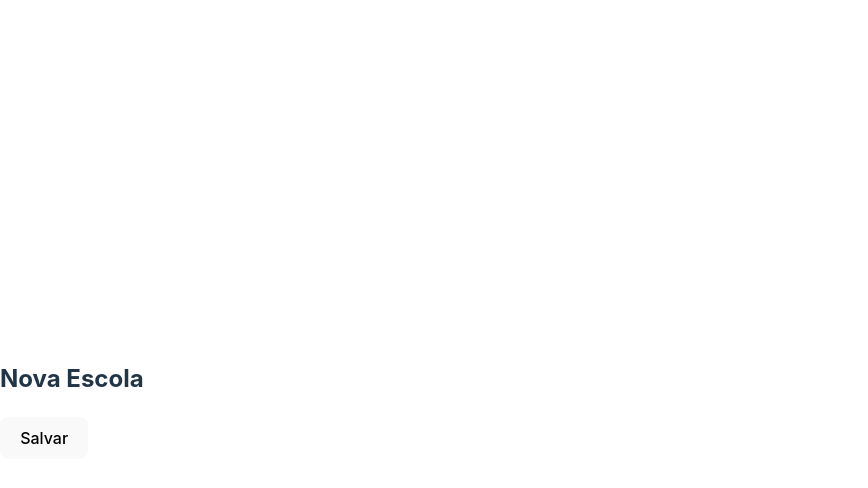
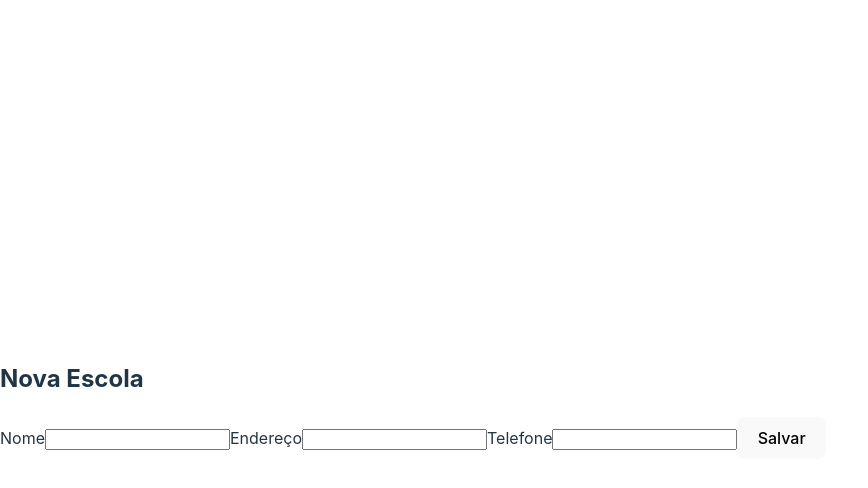
Before and after one commit to FuturoDEV-Pantanal/modulo3-semanas05e06-React, a React (Vite) app: page / in a window 1280 px wide. Both pictures are taken after a click on the button "Nova Escola". Shown: the top 488 px of the page, without its empty margins (0-868 px from the left). Built offline with nearby package versions, Linux system fonts and the light colour scheme; data requests are answered from the project's data file.

Commit message:
adiciona lógica de cadastro de escola

```diff
--- a/database/db.json
+++ b/database/db.json
@@ -17,6 +17,12 @@
       "nome": "Escola GHI",
       "endereco": "Rua GHI, 789",
       "telefone": "1234-5678"
+    },
+    {
+      "nome": "Escola D",
+      "endereco": "Rua D",
+      "telefone": "1234",
+      "id": "AMyCZeU"
     }
   ],
   "parques": [
--- a/src/components/CadastroDeEscola/CadastroDeEscola.jsx
+++ b/src/components/CadastroDeEscola/CadastroDeEscola.jsx
@@ -1,17 +1,72 @@
-import React from "react";
+import { useState } from "react";
 
 export default function CadastroDeEscola({ setApareceLista }) {
+  const [novaEscola, setNovaEscola] = useState({
+    nome: "",
+    endereco: "",
+    telefone: "",
+  });
+
+  function cadastrarEscola(e) {
+    e.preventDefault();
+
+    fetch("http://localhost:3003/escolas", {
+      method: "POST",
+      headers: {
+        "Content-Type": "application/json",
+      },
+      body: JSON.stringify(novaEscola),
+    }).then(() => {
+      setApareceLista(true);
+    });
+  }
+
   return (
     <div>
       <h2>Nova Escola</h2>
-      <form></form>
-      <button
-        onClick={() => {
-          setApareceLista(true);
-        }}
-      >
-        Salvar
-      </button>
+
+      <form onSubmit={cadastrarEscola}>
+        <label htmlFor="nome">Nome</label>
+        <input
+          type="text"
+          id="nome"
+          value={novaEscola.nome}
+          onChange={(e) => {
+            setNovaEscola({
+              ...novaEscola,
+              nome: e.target.value,
+            });
+          }}
+        />
+
+        <label htmlFor="endereco">Endereço</label>
+        <input
+          type="text"
+          id="endereco"
+          value={novaEscola.endereco}
+          onChange={(e) => {
+            setNovaEscola({
+              ...novaEscola,
+              endereco: e.target.value,
+            });
+          }}
+        />
+
+        <label htmlFor="telefone">Telefone</label>
+        <input
+          type="text"
+          id="telefone"
+          value={novaEscola.telefone}
+          onChange={(e) => {
+            setNovaEscola({
+              ...novaEscola,
+              telefone: e.target.value,
+            });
+          }}
+        />
+
+        <button type="submit">Salvar</button>
+      </form>
     </div>
   );
 }
```
